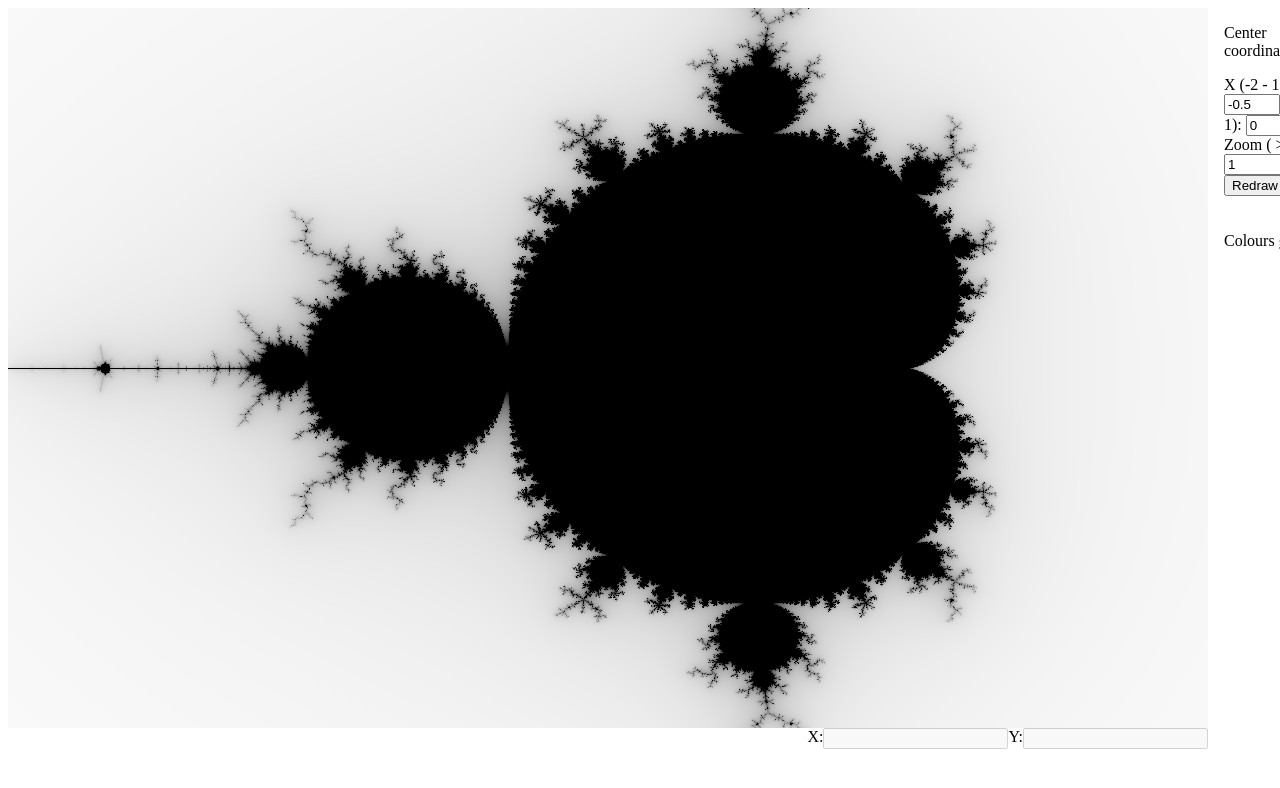
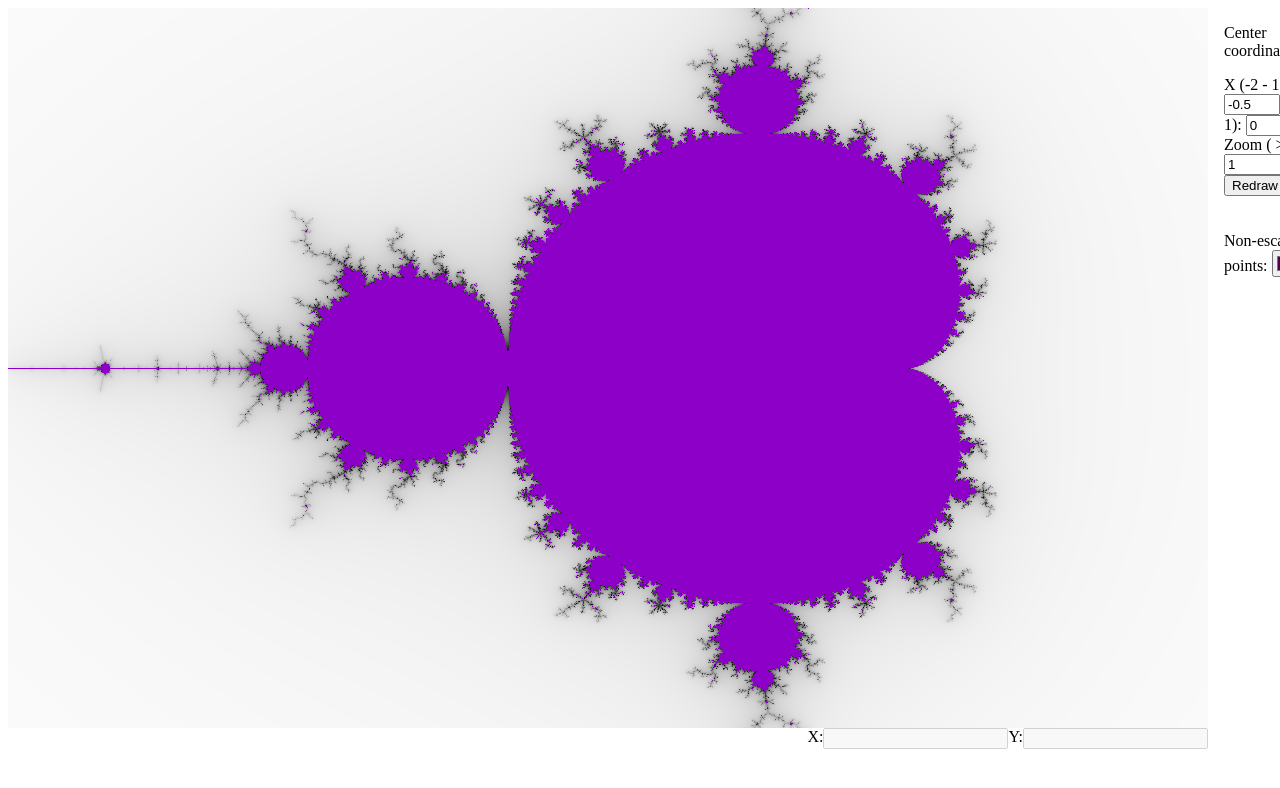
Before and after one commit to WonkySpecs/mandelbrot, a plain HTML site: page index.html in a window 1280 px wide. Shown: the top 788 px of the page. Drawn offline with Linux system fonts and the light colour scheme.

Commit message:
Choose non escaping colour in smooth colouring

```diff
--- a/index.html
+++ b/index.html
@@ -36,7 +36,8 @@
 				</div>
 
 				<div id="colourControls">
-					Colours go here
+					<label for="noEscapeColourInput">Non-escaping points:</label>
+					<input type="color" id="noEscapeColourInput" value="#500050">
 				</div>
 
 				<div id="colourAlgorithmControls">
--- a/main.js
+++ b/main.js
@@ -3,16 +3,30 @@ import * as mandelbrot from "./modules/mandelbrot.js";
 
 const originalWidth = 3;
 const originalHeight = 2;
+const maxIterations = 64
 
-function redraw(minX, maxX, minY, maxY) {
-	const canvas = document.getElementById('canvas');
-	const scaledPoints = drawing.scalePixelListToAxes([canvas.width, canvas.height], [minX, maxX, minY, maxY]);
-	let maxIterations = 50;
-	let escapeRadius = 40;
-	const escapeTimes = mandelbrot.EscapeTime(maxIterations, escapeRadius).calculate(scaledPoints);
-	const pointColours = drawing.ColourMapper('smooth').apply(escapeTimes, maxIterations);
-	drawing.drawPoints(pointColours, canvas);
-}
+var Main = function() {
+	let escapeTimes = [];
+	let calculatePoints = function(minX, maxX, minY, maxY) {
+		const canvas = document.getElementById('canvas');
+		const scaledPoints = drawing.scalePixelListToAxes([canvas.width, canvas.height], [minX, maxX, minY, maxY]);
+		let escapeRadius = 100;
+		return mandelbrot.EscapeTime(maxIterations, escapeRadius).calculate(scaledPoints);
+	}
+
+	return {
+		colourAndDraw: function(noEscapeColour, c1, c2) {
+			const canvas = document.getElementById('canvas');
+			const pointColours = drawing.ColourMapper('smooth', noEscapeColour).apply(escapeTimes, maxIterations);
+			drawing.drawPoints(pointColours, canvas);
+		},
+
+		rerenderAll: function([minX, maxX, minY, maxY], [noEscapeColour, c1, c2]) {
+			escapeTimes = calculatePoints(minX, maxX, minY, maxY);
+			this.colourAndDraw(noEscapeColour, c1, c2);
+		}
+	};
+}();
 
 var Inputs = function() {
 	let calcSizesFromInputs = function() {
@@ -24,11 +38,12 @@ var Inputs = function() {
 	}
 
 	let [axesLeft, axesRight, axesTop, axesBottom] = calcSizesFromInputs();
+	let noEscapeColour = [140, 0, 200];
 
 	let bindEvents = function() {
 		redrawBtn.onclick = function() {
 			[axesLeft, axesRight, axesTop, axesBottom] = calcSizesFromInputs();
-			redraw(axesLeft, axesRight, axesTop, axesBottom);
+			Main.rerenderAll([axesLeft, axesRight, axesTop, axesBottom], [noEscapeColour, 123, 321]);
 		};
 
 		canvas.onmousemove = function(e) {
@@ -44,6 +59,11 @@ var Inputs = function() {
 			centerXInput.value = canvasMouseX.value;
 			centerYInput.value = canvasMouseY.value;
 		}
+
+		noEscapeColourInput.onchange = function(e) {
+			noEscapeColour = hexToRgb(noEscapeColourInput.value);
+			Main.colourAndDraw(noEscapeColour, 123, 321);
+		}
 	}
 	return {
 		initialize: function() {
@@ -57,3 +77,12 @@ var Inputs = function() {
 
 Inputs.initialize();
 redrawBtn.click();
+
+function hexToRgb(hex) {
+	var bigint = parseInt(hex.substring(1), 16);
+	var r = (bigint >> 16) & 255;
+	var g = (bigint >> 8) & 255;
+	var b = bigint & 255;
+
+	return [r, g, b];
+}
--- a/modules/drawing.js
+++ b/modules/drawing.js
@@ -34,7 +34,7 @@ function drawPoints(point_colours, canvas) {
 	ctx.putImageData(imageData, 0, 0);
 }
 
-var ColourMapper = function(algorithmName) {
+var ColourMapper = function(algorithmName, noEscapeColour) {
 	var basic = function(escapeTimes, maxIterations) {
 		let colours = [];
 		escapeTimes.forEach(function(timesRow) {
@@ -85,7 +85,7 @@ var ColourMapper = function(algorithmName) {
 			timesRow.forEach(function([escapeTime, finalZ]) {
 				let colour = 0;
 				if(escapeTime == maxIterations) {
-					colourRow.push([0, 0, 0]);
+					colourRow.push(c);
 				} else {
 					let logMod = Math.log(finalZ[0] ** 2 + finalZ[1] ** 2) / 2;
 					let mu = Math.log(logMod / Math.log(2)) / Math.log(2);
@@ -113,6 +113,7 @@ var ColourMapper = function(algorithmName) {
 	}
 
 	const algorithm = selectAlgorithm(algorithmName);
+	const c = noEscapeColour;
 	return {
 		apply: algorithm,
 	};
```
